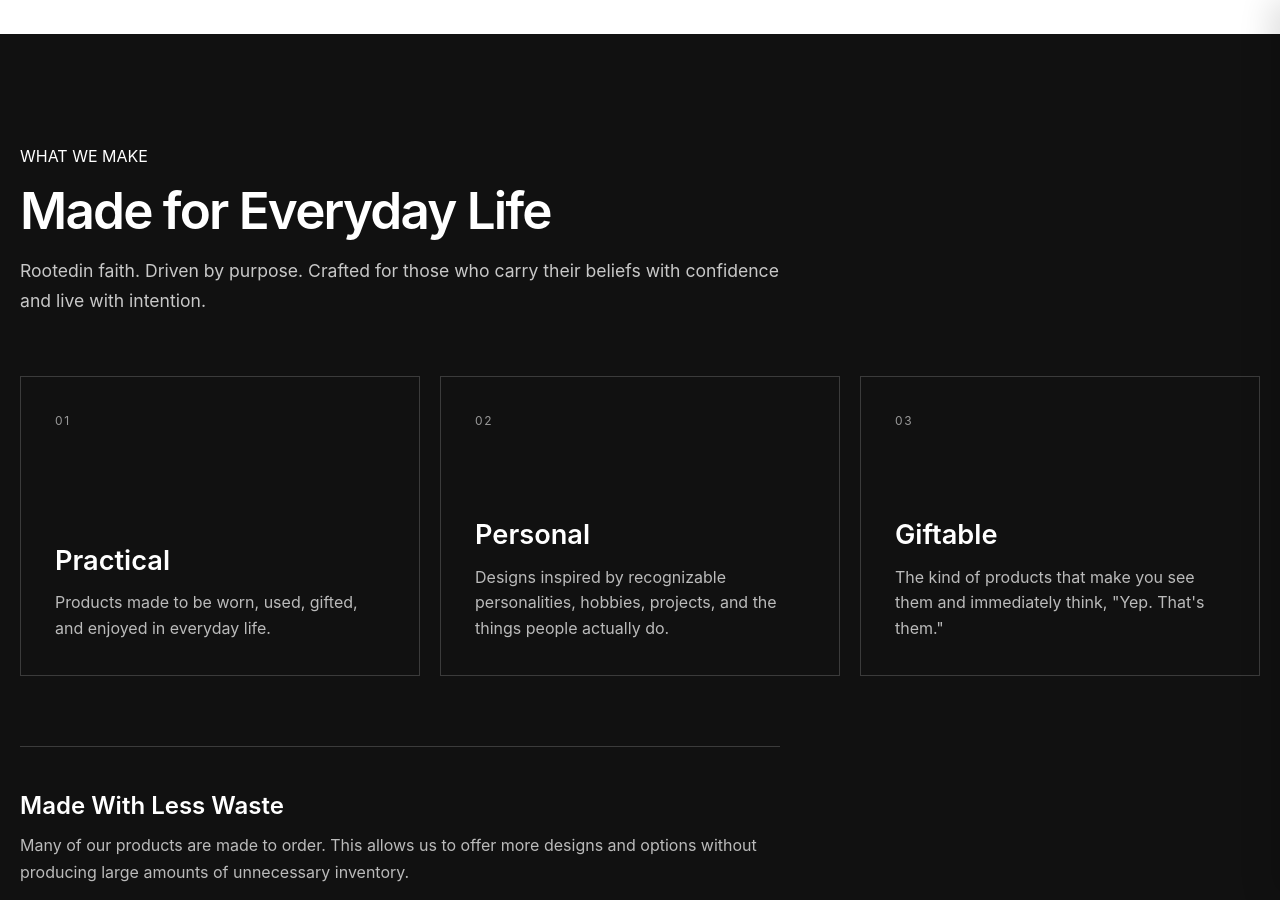
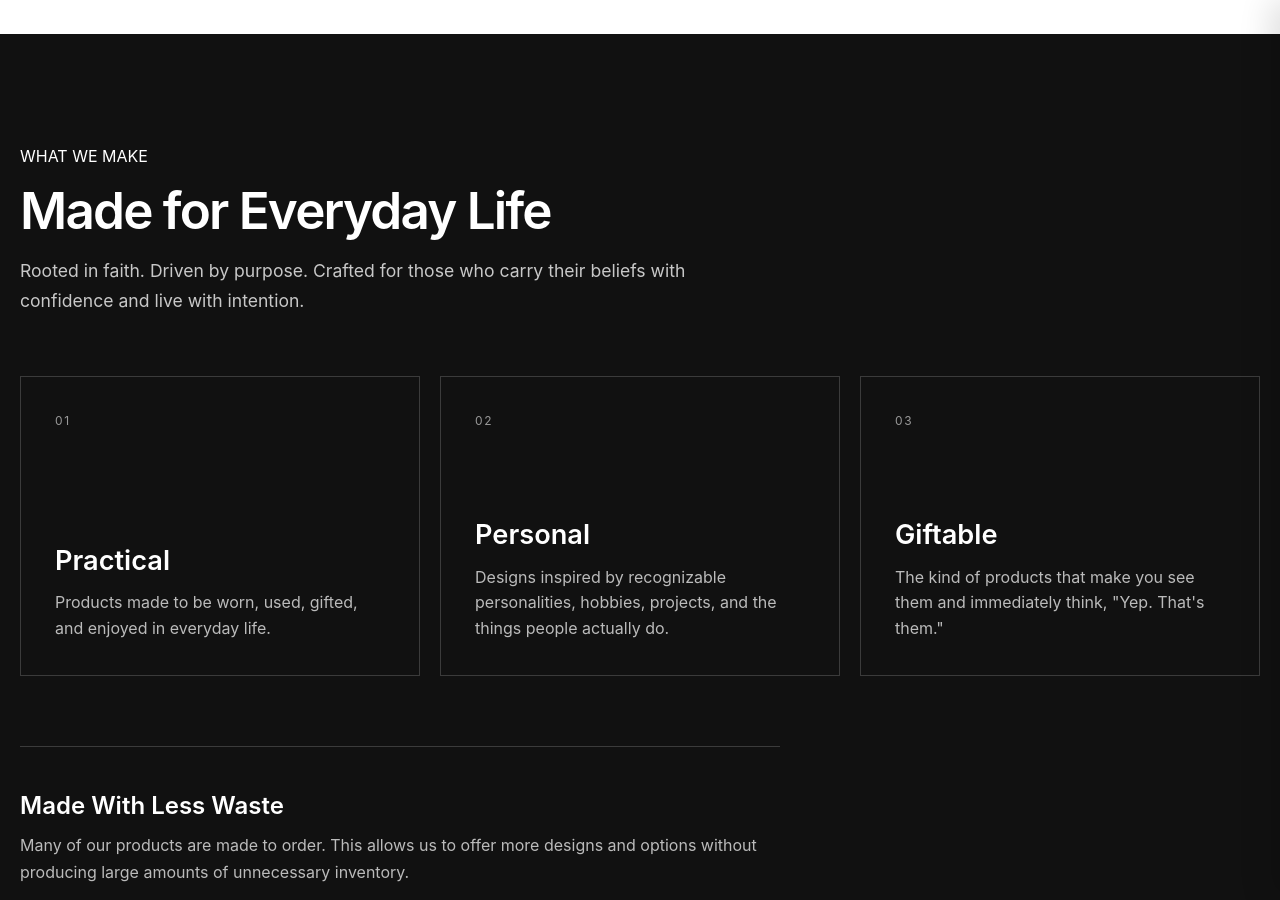
Before and after one commit to chew-max/cristoforo-store, a Jekyll site: the page built from about/index.md, in a window 1280 px wide and 900 px high, scrolled down 1501 px. Built offline with Jekyll 4.4.1, drawn with Linux system fonts in a browser that asks for light colours.

Commit message:
Update index.md
update about

```diff
--- a/about/index.md
+++ b/about/index.md
@@ -94,7 +94,7 @@ description: Learn more about our brand, products, and what inspires what we mak
       </h2>
 
       <p>
-        Rootedin faith. Driven by purpose. Crafted for those who carry their beliefs with confidence and live with intention.
+        Rooted in faith. Driven by purpose. Crafted for those who carry their beliefs with confidence and live with intention.
       </p>
 
     </div>
```
